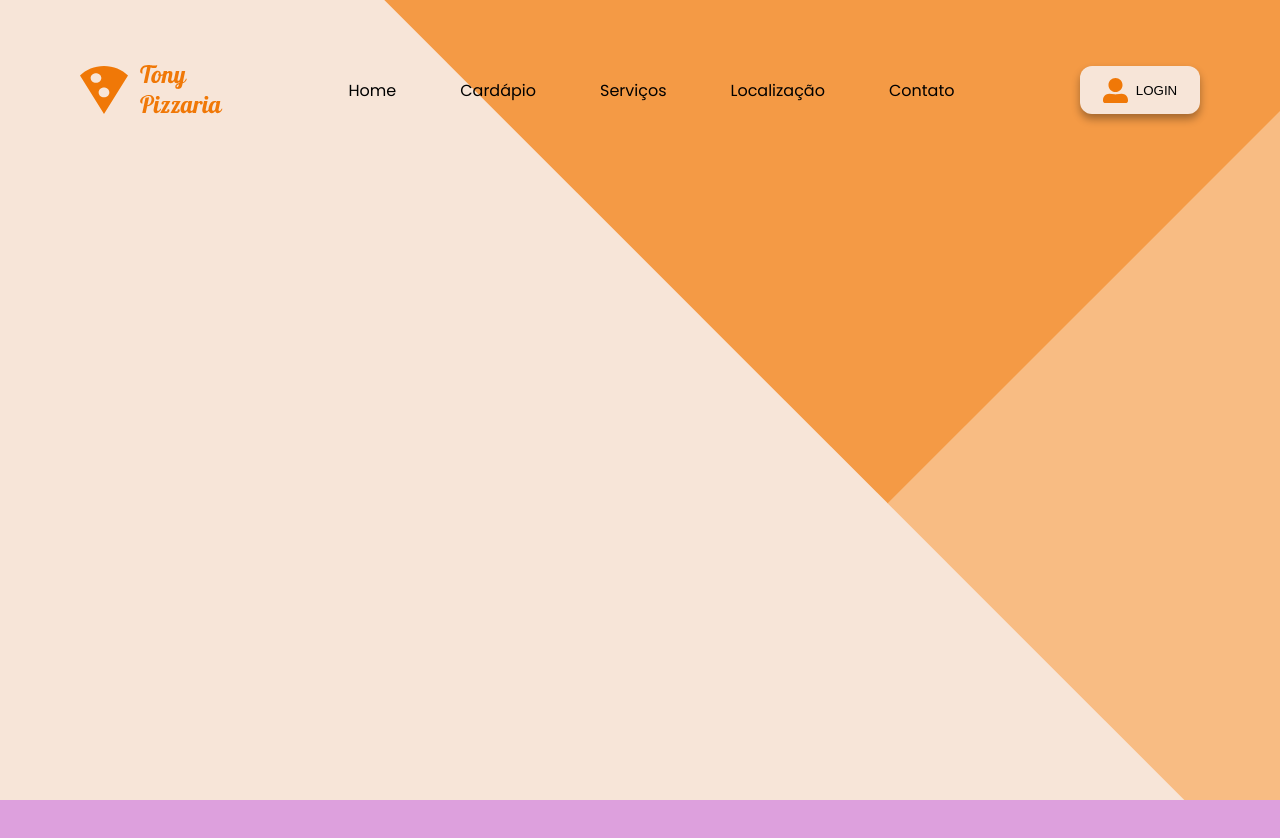
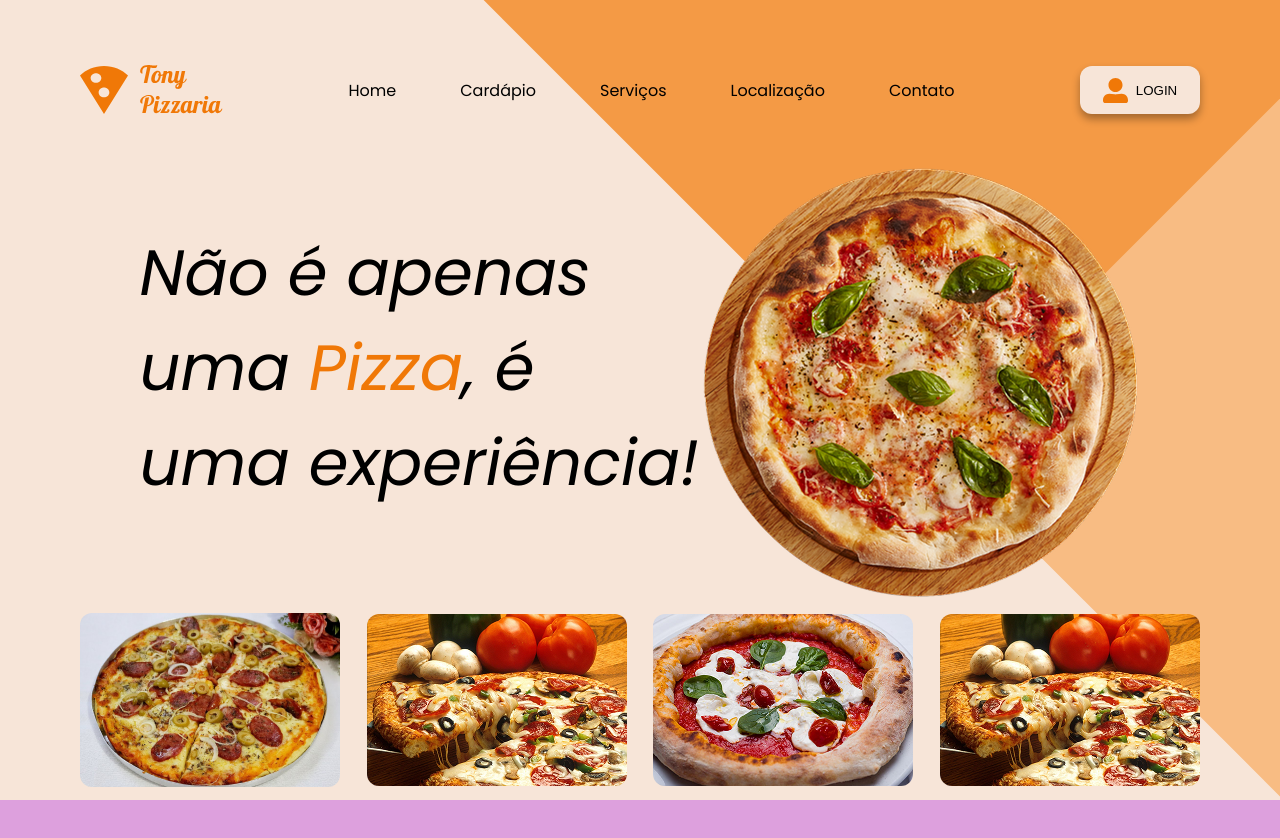
Before and after one commit to marcelo23vds/lima_tony-pizzaria, a plain HTML site: page index.html in a window 1280 px wide. Shown: the top 838 px of the page. Drawn offline with Linux system fonts and the light colour scheme.

Commit message:
adicionando animacao e informacoes nas figuras das pizzas

```diff
--- a/index.html
+++ b/index.html
@@ -36,7 +36,46 @@
         </button>
     </header>
     <main>
-        <section class="home"></section>
+        <section class="home">
+            <div class="container-slogan">
+                <h2 class="slogan">Não é apenas uma <span>Pizza</span>, é uma experiência!</h2>
+                <img src="./img/pizza-principal.png" alt="Pizza">
+            </div>
+            <div class="container-pizzas">
+                <div class="pizza">
+                    <div class="add-pizza">+</div>
+                    <img src="./img/pizza-1.png" alt="Pizza">
+                    <div class="container-info">
+                        <span>Pizza de calabresa com queijo</span>
+                        <span>R$ 16,00</span>
+                    </div>
+                </div>
+                <div class="pizza">
+                    <div class="add-pizza">+</div>
+                    <img src="./img/pizza-2.png" alt="Pizza">
+                    <div class="container-info">
+                        <span>Pizza de calabresa com queijo</span>
+                        <span>R$ 16,00</span>
+                    </div>
+                </div>
+                <div class="pizza">
+                    <div class="add-pizza">+</div>
+                    <img src="./img/pizza-3.png" alt="Pizza">
+                    <div class="container-info">
+                        <span>Pizza de calabresa com queijo</span>
+                        <span>R$ 16,00</span>
+                    </div>
+                </div>
+                <div class="pizza">
+                    <div class="add-pizza">+</div>
+                    <img src="./img/pizza-4.png" alt="Pizza">
+                    <div class="container-info">
+                        <span>Pizza de calabresa com queijo</span>
+                        <span>R$ 16,00</span>
+                    </div>
+                </div>
+            </div>
+        </section>
         <section class="cardapio"></section>
         <section class="servicos"></section>
     </main>
--- a/style.css
+++ b/style.css
@@ -81,6 +81,90 @@ section {
     background-image: url(./img/background-menu.svg);
     background-repeat: no-repeat;
     background-position: top right;
+    background-size: contain;
+    display: grid;
+    grid-template-rows: 3fr 1fr;
+}
+
+.container-slogan {
+    display: flex;
+    justify-content: center;
+    align-items: end;
+}
+
+.slogan {
+    display: inline;
+    position: relative;
+    bottom: 90px;
+    width: 560px;
+    font-size: 4rem;
+    font-weight: 400;
+    font-style: italic;
+}
+
+.slogan span {
+    color: var(--primary-color);
+}
+
+.container-pizzas {
+    display: flex;
+    justify-content: space-between;
+    align-items: center;
+}
+
+.pizza {
+    position: relative;
+    display: flex;
+    align-items: end;
+    border-radius: 12px;
+    overflow: hidden;
+}
+
+.add-pizza {
+    position: absolute;
+    right: 0px;
+    top: 0px;
+    width: 40px;
+    height: 40px;
+    background-color: var(--primary-color);
+    border-radius: 12px;
+    border: 4px solid white;
+    color: white;
+    font-size: 2rem;
+    display: grid;
+    place-content: center;
+    transition: 0.5s;
+    opacity: 0;
+}
+
+.pizza:hover .add-pizza {
+    opacity: 1;
+}
+
+.container-info {
+    position: absolute;
+    bottom: -36px;
+    height: 36px;
+    width: 100%;
+    background-color: #0009;
+    transition: 0.5s;
+}
+
+.container-info span:nth-of-type(1) {
+    font-size: 12px;
+    width: 102px;
+    color: white;
+}
+
+.container-info span:nth-of-type(2) {
+    font-size: 12px;
+    width: 57px;
+    color: white;
+    background-color: var(--primary-color);
+}
+
+.pizza:hover .container-info {
+    bottom: 0;
 }
 
 .cardapio {
```
Also changed, not shown: img/pizza-1.png (added), img/pizza-2.png (added), img/pizza-3.png (added), img/pizza-4.png (added), img/pizza-principal.png (added), 1 other file.
